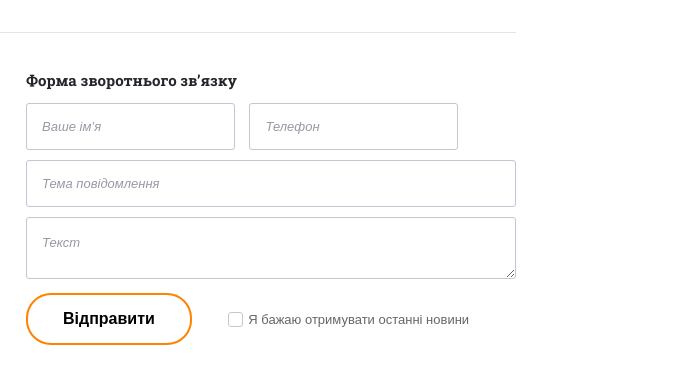
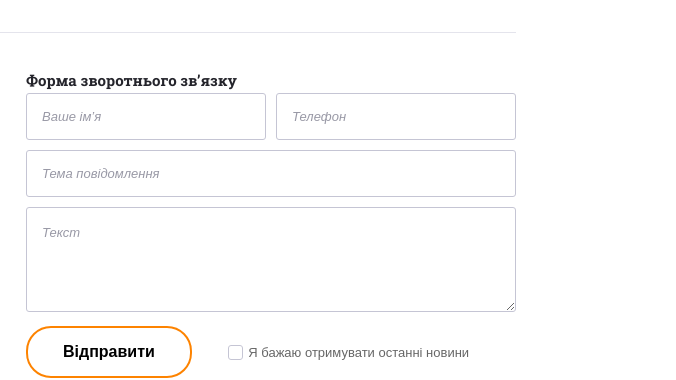
Before and after one commit to slavik1503/Hata-, a plain HTML site: page index-form.html in a window 1280 px wide. Shown: the part 437-817 px from the top of the page, 604-1280 px from the left. Drawn offline with Linux system fonts and the light colour scheme.

Commit message:
rework inputs

```diff
--- a/css/style-form.css
+++ b/css/style-form.css
@@ -254,12 +254,16 @@ hr{
     font: 700 15px/1.7em "Roboto Slab";
 }
 input:first-child{
-    margin: 10px 10px 10px 0;
+   margin: 0 10px 0 0;
 }
 input::-webkit-input-placeholder,
 textarea::-webkit-input-placeholder{
     color: #9999a6;
     font: italic 13px/1.6em "Arial";
+}
+.flex{
+    display: flex;
+    margin-bottom: 10px;
 }
 input{
     padding: 15px;
@@ -269,6 +273,9 @@ input{
     background-color: #fff;
     border: 1px solid #c5c5d4;
 }
+input.text{
+    width: 50%;
+}
 input:focus{
     border: 1px solid orange;
 }
@@ -277,6 +284,9 @@ input.sms{
     width: 100%;
 }
 textarea{
+    min-height: 105px;
+    max-height: 305px;
+    resize: vertical;
     width: 100%;
     margin-bottom: 10px;
     padding: 15px;
--- a/index-form.html
+++ b/index-form.html
@@ -87,8 +87,10 @@
             <div class="form">
                 <h2>Форма зворотнього зв’язку</h2>
                 <form action="form.php" method="GET">
-                    <input type="text" placeholder="Ваше ім’я">
-                    <input type="tel" placeholder="Телефон">
+                    <div class="flex">
+                        <input class="text" type="text" placeholder="Ваше ім’я">
+                        <input class="text" type="tel" placeholder="Телефон">
+                    </div>
                     <input class="sms" type="text" placeholder="Тема повідомлення">
                     <textarea placeholder="Текст"></textarea>
                     <input class="oval-button" type="submit" value="Відправити">
```
